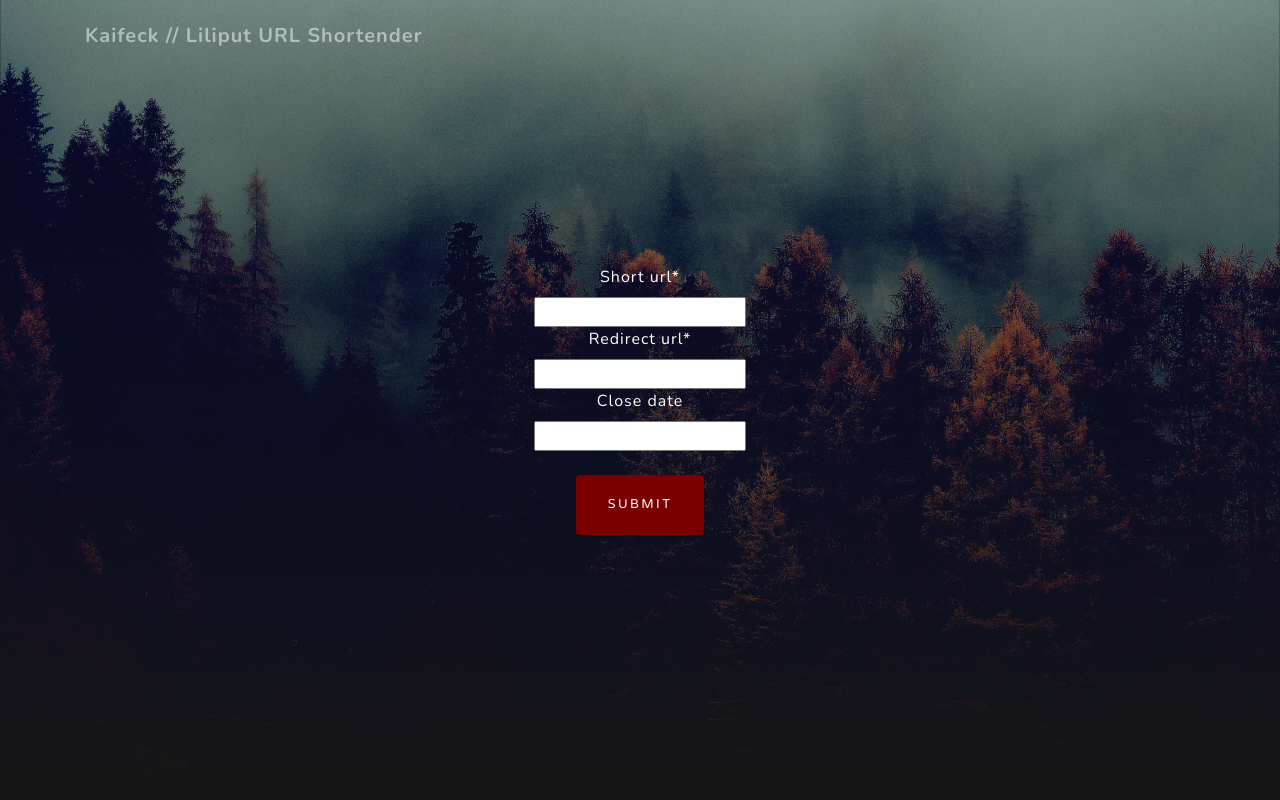
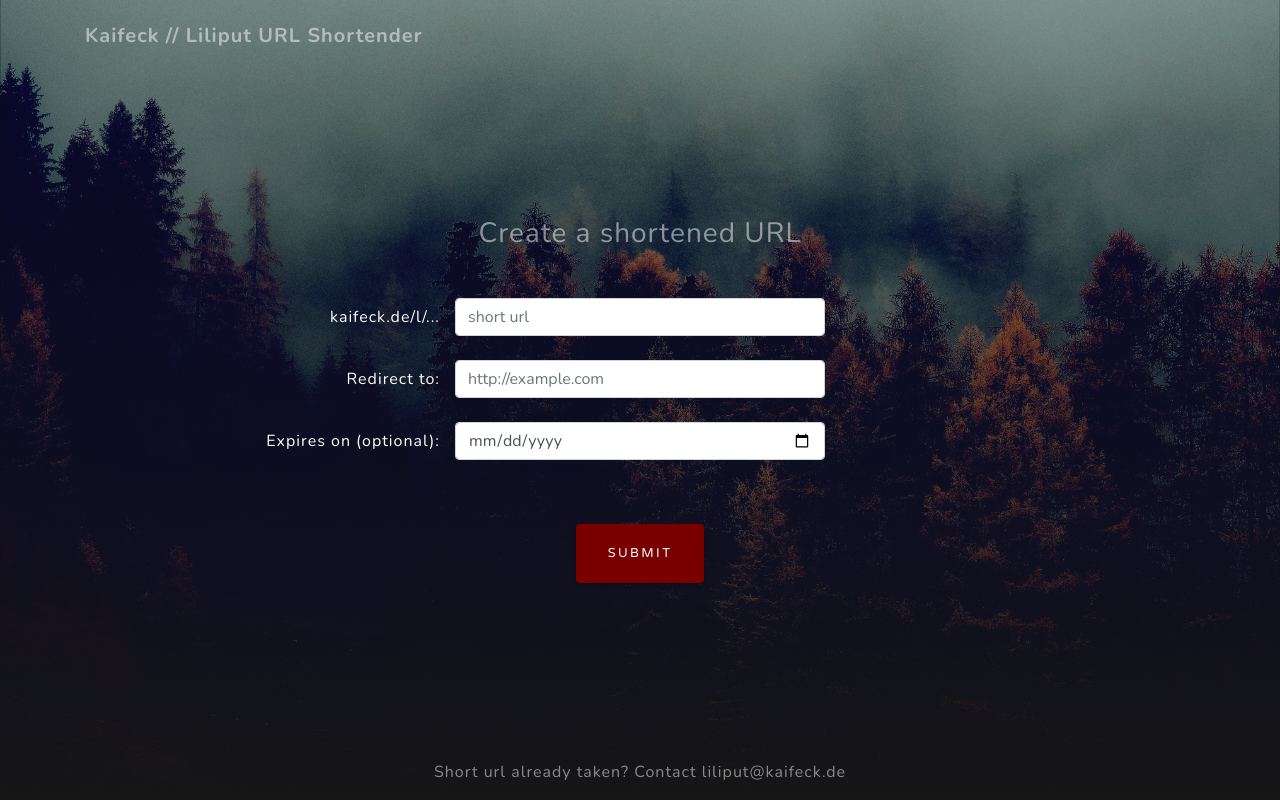
Before and after one commit to strassan/www.kaifeck.de, a Django app: page /l/ in a window 1280 px wide. Run offline with Django 3.2, Linux system fonts and the light colour scheme; some libraries are stand-ins or nearby versions.

Commit message:
Prettify Liliput frontend

```diff
--- a/liliput/forms.py
+++ b/liliput/forms.py
@@ -4,6 +4,24 @@ from liliput.models import ShortLink
 
 
 class ShortLinkForm(forms.ModelForm):
+    def __init__(self, *args, **kwargs):
+        super(ShortLinkForm, self).__init__(*args, **kwargs)
+        for visible in self.visible_fields():
+            visible.field.widget.attrs['class'] = 'col-8 col-lg-4 mx-auto form-control'
+            visible.label_class = 'col-12 col-lg-4 my-auto'
+        self.fields['short_url'].widget.attrs['placeholder'] = 'short url'
+        self.fields['redirect_url'].widget.attrs['placeholder'] = 'http://example.com'
+
     class Meta:
         model = ShortLink
         fields = ['short_url', 'redirect_url', 'close_date']
+        labels = {
+            'short_url': 'kaifeck.de/l/...',
+            'redirect_url': 'Redirect to:',
+            'close_date': 'Expires on (optional):'
+        }
+        widgets = {
+            'close_date': forms.DateInput(
+                attrs={'type': 'date'}
+            ),
+        }
--- a/liliput/models.py
+++ b/liliput/models.py
@@ -21,6 +21,12 @@ class ShortLink(models.Model):
     def get_short_url(self):
         return 'kaifeck.de/l/' + str(self.short_url)
 
+    def get_redirect_url(self):
+        if self.redirect_url[0:7] == 'http://' or self.redirect_url[0:8] == 'https://':
+            return self.redirect_url
+        else:
+            return 'http://' + self.redirect_url
+
     @property
     def is_closed(self):
         if self.close_date is not None:
--- a/liliput/static/liliput/css/liliput.css
+++ b/liliput/static/liliput/css/liliput.css
@@ -1,3 +1,26 @@
-/*form label {*/
-/*    color: white;*/
-/*}*/
+form input {
+    width: 100%;
+}
+
+.successMsg a {
+    color: #fff;
+}
+
+.successMsg a:focus, .successMsg a:hover {
+  text-decoration: none;
+  color: rgba(255, 255, 255, 0.5);
+}
+
+.bottom {
+    position: absolute;
+    bottom: 0;
+}
+
+.bottom a {
+    color: rgba(255, 255, 255, 0.5);
+}
+
+.bottom a:focus, .bottom a:hover {
+  text-decoration: none;
+  color: #fff;
+}
--- a/liliput/templates/liliput/index.html
+++ b/liliput/templates/liliput/index.html
@@ -1,6 +1,5 @@
 {% extends 'base.html' %}
 {% load static %}
-{% load crispy_forms_filters %}
 
 {% block stylesheets %}
   <link href="{% static 'liliput/css/liliput.css' %}" rel="stylesheet">
@@ -16,13 +15,58 @@
   <!-- Header -->
   <header class="masthead">
     <div class="container d-flex h-100 align-items-center">
-      <div class="row mx-auto text-center">
-        <form class="text-white" action="{% url 'liliput:index'%}" method="post">
-          {% csrf_token %}
-          {{ form|crispy }}
-          <button type="submit" class="btn btn-primary mt-4">Submit</button>
-        </form>
+      <div class="row text-center text-lg-right w-100 mx-auto">
+        {% if message %}
+        <div class="mx-auto mb-5">
+          <div class="alert alert-danger alert-dismissible fade show" role="alert">
+            {{ message }}
+            <button type="button" class="close" data-dismiss="alert" aria-label="Close">
+              <span aria-hidden="true">&times;</span>
+            </button>
+          </div>
+        </div>
+        {% endif %}
+        <h3 class="text-center text-white-50 mb-5 col-12">Create a shortened URL</h3>
+        <div class="col-12">
+          <form class="text-white" action="{% url 'liliput:index'%}" method="post">
+            {% csrf_token %}
+            {% for field in form %}
+            <div class="row mb-4">
+              <label class="{{ field.label_class }}" for="{{ field.id_for_label }}">{{ field.label }}</label>
+              {{ field }}
+              <div class="col-lg-4"></div>
+            </div>
+            {% endfor %}
+            <div class="row">
+            {% for field, errors in form.errors.items %}
+              {% for error in errors %}
+                <p class="col-12 text-center errorMsg">{{ error }}</p>
+              {% endfor %}
+            {% endfor %}
+            {% if new_short_url %}
+              <p class="col-12 text-center successMsg">
+                New URL
+                <a href="{{ new_short_url }}">
+                  kaifeck.de/l/{{ new_short_url }}
+                </a>
+                was created. Try it now!
+              </p>
+            {% endif %}
+              <p class="col-12 text-center errorMsg">{{ error }}</p>
+            </div>
+            <div class="row text-center">
+              <div class="col-12">
+                <button type="submit" class="btn btn-primary mt-4">Submit</button>
+              </div>
+            </div>
+          </form>
+        </div>
       </div>
+    </div>
+    <div class="bottom w-100">
+      <p class="text-white-50 text-center">
+        Short url already taken? Contact <a href="mailto:liliput@kaifeck.de">liliput@kaifeck.de</a>
+      </p>
     </div>
   </header>
 {% endblock %}
--- a/liliput/views.py
+++ b/liliput/views.py
@@ -5,13 +5,16 @@ from liliput.models import ShortLink
 from liliput.forms import ShortLinkForm
 
 
-def index(request):
+def index(request, context=None):
+    if context is None:
+        context = dict()
     form = ShortLinkForm(data=request.POST if request.POST else None)
-    context = {
-        'form': form
-    }
     if request.POST and form.is_valid():
-        form.save()
+        instance = form.save()
+        context['new_short_url'] = instance.short_url
+        context['form'] = ShortLinkForm()
+    else:
+        context['form'] = form
     return render(request, "liliput/index.html", context)
 
 
@@ -19,8 +22,8 @@ def open_short_link(request, short_url):
     qs = ShortLink.objects.filter(short_url=short_url)
     if qs.exists():
         if qs.first().is_open:
-            return redirect(qs.first().redirect_url)
+            return redirect(qs.first().get_redirect_url())
         else:
-            raise Http404('Short link expired.')
+            return index(request, context={'message': 'This short link expired.'})
     else:
-        raise Http404('Short link does not exist.')
+        return index(request, context={'message': 'This short link does not exist.'})
--- a/requirements.txt
+++ b/requirements.txt
@@ -1,3 +1,2 @@
 Django==3.0.*
-django-crispy-forms==1.9.*
 google-api-python-client==1.9.*
```
